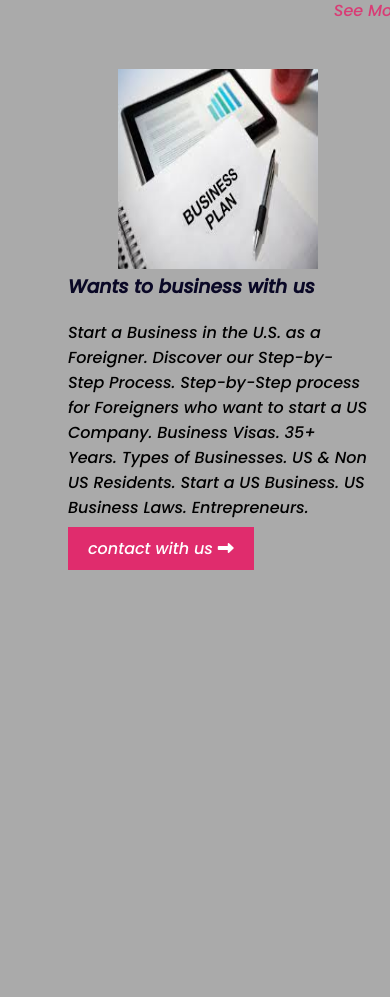
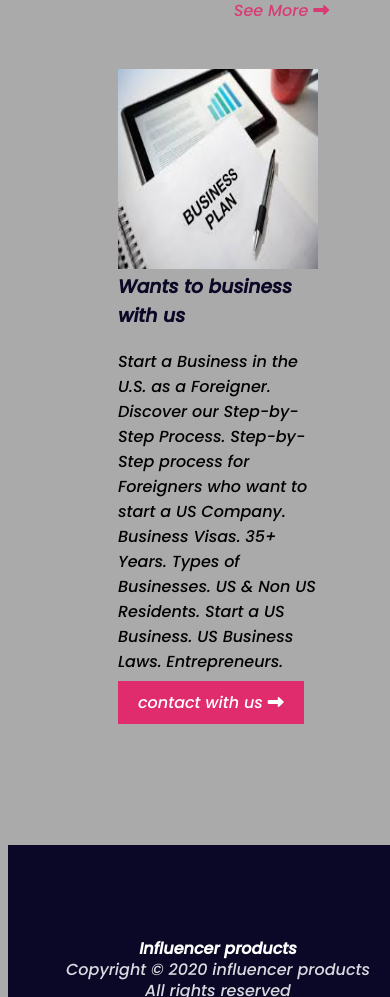
Before and after one commit to tanvirhossain10/My-second-assignment, a plain HTML site: page index.html in a window 390 px wide. Shown: the part 6450-7447 px from the top of the page. Before the commit the page ends 7020 px from the top, so only its background shows below. Drawn offline with Linux system fonts and the light colour scheme.

Commit message:
added site

```diff
--- a/style.css
+++ b/style.css
@@ -208,7 +208,7 @@ body{
    #link-button-two{
 
       align-content: flex-start;
-      margin-left: -700px;
+      margin-left: -900px;
       margin-top: 10px;
    }
 .third-container{
@@ -222,16 +222,18 @@ body{
     margin-left: 50px;
 }
 .third-article{
-    width: 300px;
-    margin-right: 40px;
+    width: 200px;
+    margin-left: 100px;
+}
+
+.fotter-center{
+    width: 320px;
+    margin-left: -20px;
 }
 
 
 
-
-
 footer{
-       display: none;
    }
 
   }
```
